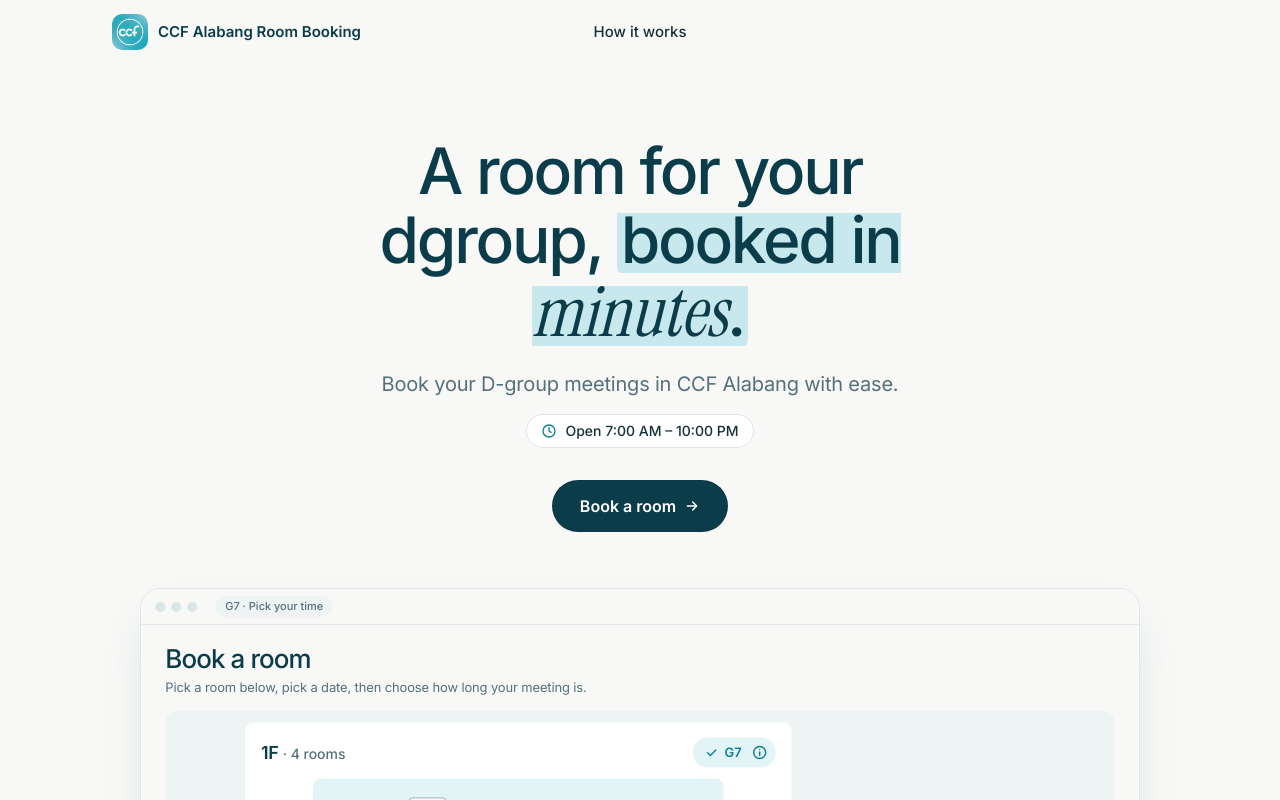
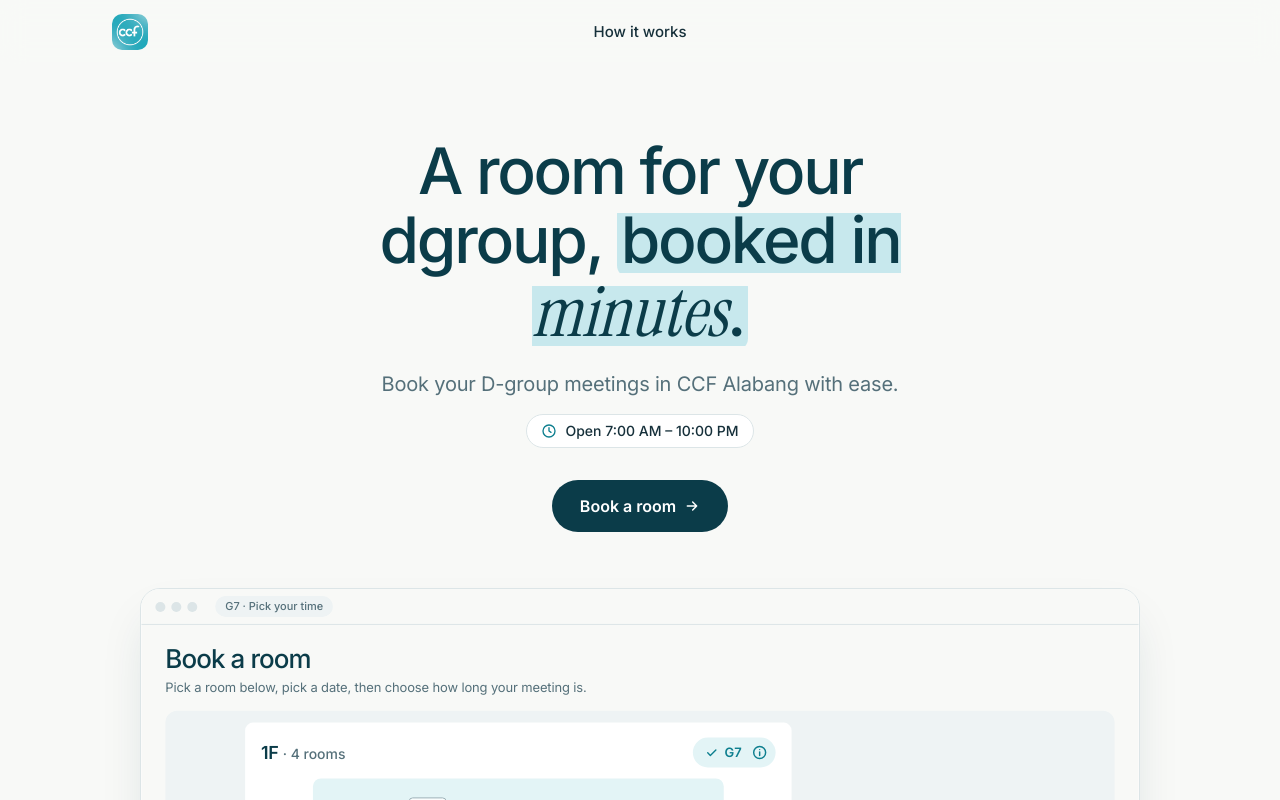
Before and after one commit to maxey05/church-room-booking-system, a Next.js app: page / in a window 1280 px wide. Shown: the top 800 px of the page. Built offline with nearby package versions, Linux system fonts and the light colour scheme.

Commit message:
simplify public header logo link
- app/site-shell.tsx: drop the site name text beside the logo and move it into the logo image alt text

```diff
--- a/app/site-shell.tsx
+++ b/app/site-shell.tsx
@@ -65,15 +65,12 @@ export default function SiteShell({ children }: { children: React.ReactNode }) {
           >
             <Image
               src="/ccf-icon.png"
-              alt=""
+              alt="CCF Alabang Room Booking"
               width={512}
               height={512}
               priority
               className="size-9 flex-none rounded-[10px]"
             />
-            <span className="truncate text-sm font-semibold text-navy md:text-[15px]">
-              CCF Alabang Room Booking
-            </span>
           </Link>
           <nav aria-label="Main" className="rise [animation-delay:80ms]">
             <Link
```
